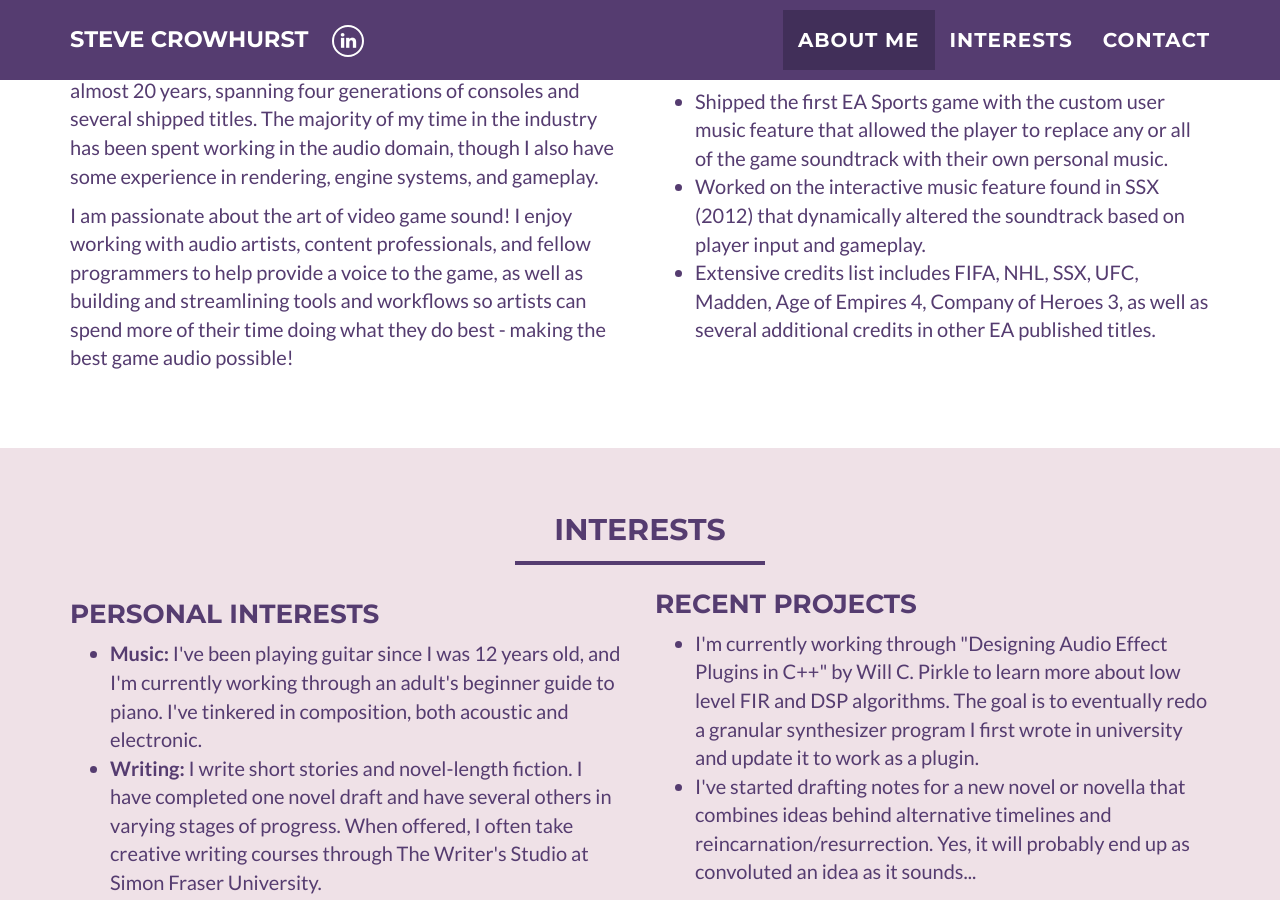
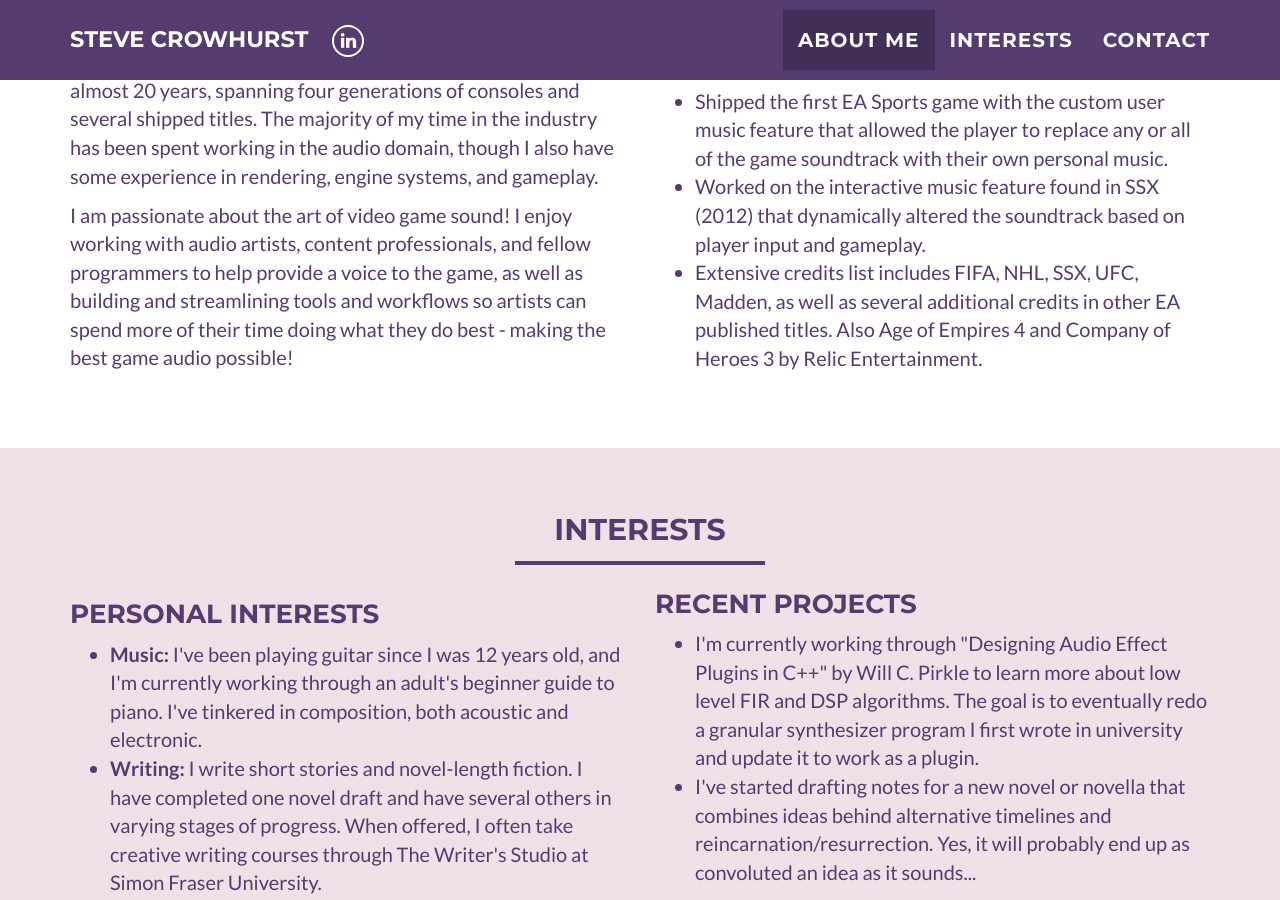
Before and after one commit to stevecrow316/stevecrow316.github.io, a Jekyll site: the page built from index.html, in a window 1280 px wide and 900 px high, scrolled down 669 px. Built offline with Jekyll 4.4.1, drawn with Linux system fonts in a browser that asks for light colours.

Commit message:
Update about_me.html

```diff
--- a/_includes/about_me.html
+++ b/_includes/about_me.html
@@ -26,7 +26,7 @@
             Worked on the interactive music feature found in SSX (2012) that dynamically altered the soundtrack based on player input and gameplay.
     		</li>
 			<li>
-            Extensive credits list includes FIFA, NHL, SSX, UFC, Madden, Age of Empires 4, Company of Heroes 3, as well as several additional credits in other EA published titles.
+            Extensive credits list includes FIFA, NHL, SSX, UFC, Madden, as well as several additional credits in other EA published titles. Also Age of Empires 4 and Company of Heroes 3 by Relic Entertainment.
     			</li>
 		    </ul>
 	    </div>
```
